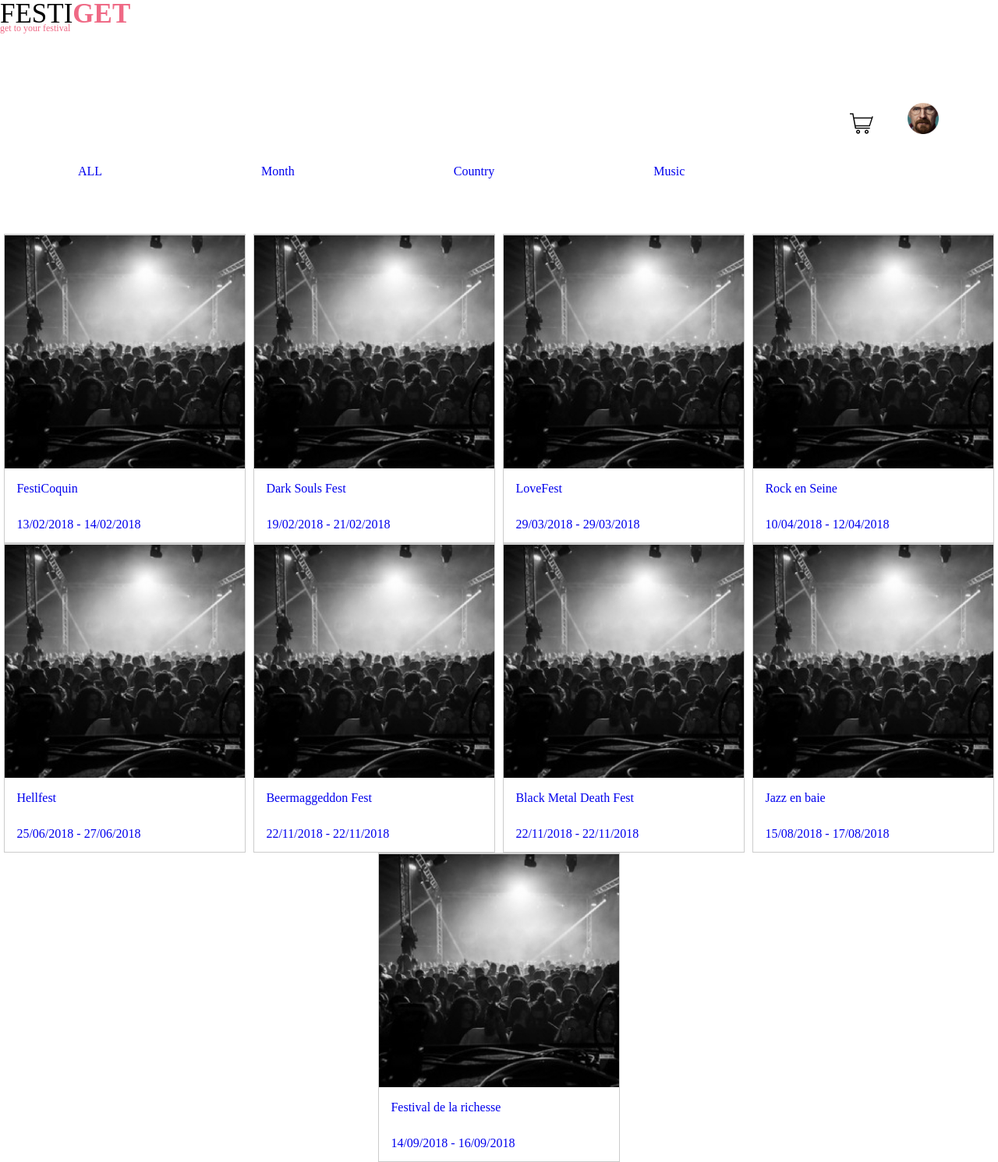
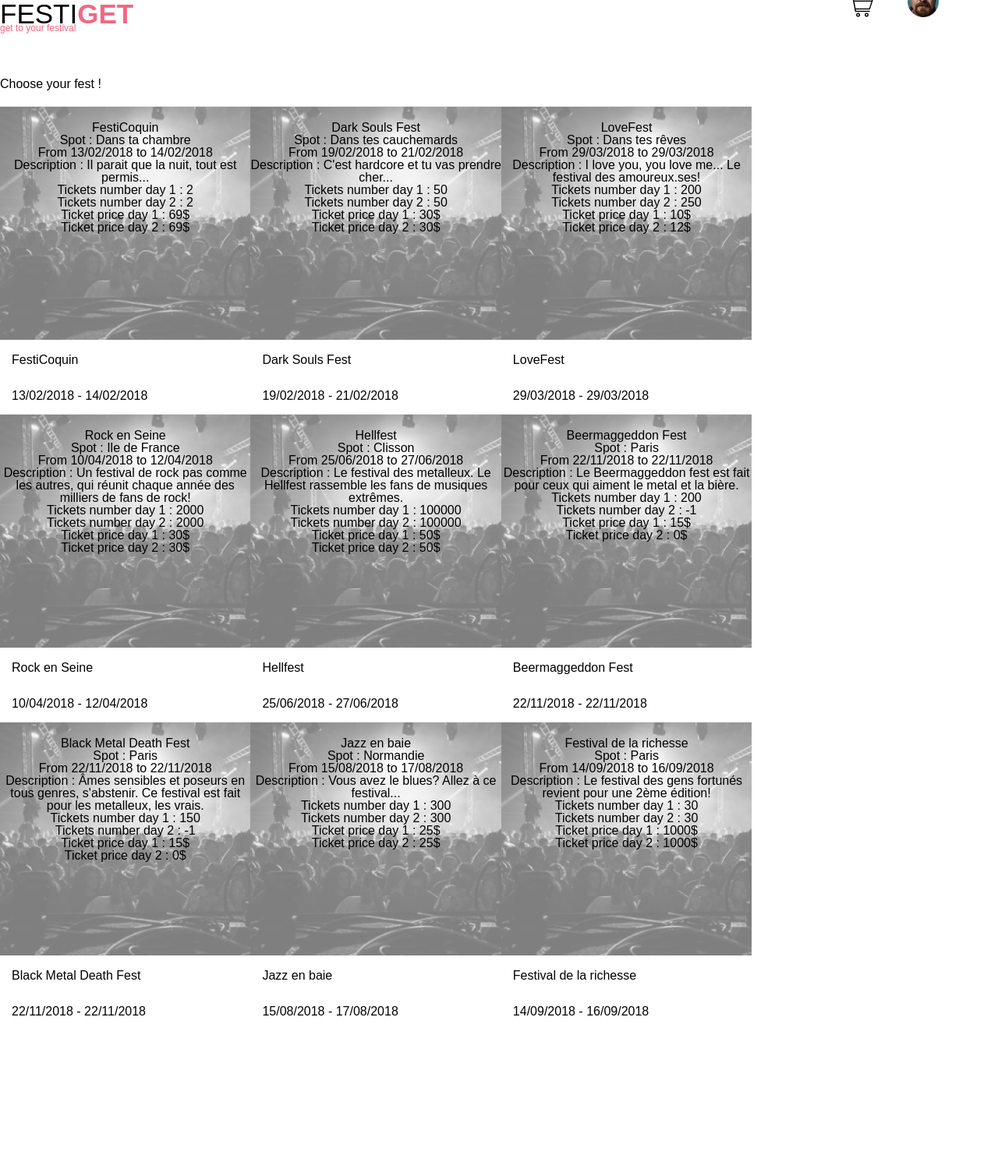
Before and after one commit to Paulehair/FestiGet, a PHP site: page /home.php in a window 1280 px wide. Shown: the whole page at 78% size. After the commit the page ends 1303 px from the top, so only its background shows below. Run offline with PHP 8.4, Linux system fonts and the light colour scheme; a user stored in the database is signed in; data comes from the database, SQL or seed files in the repository; both versions use the stored data as it was after the commit.

Commit message:
blablabla

```diff
--- a/assets/css/home.css
+++ b/assets/css/home.css
@@ -68,22 +68,30 @@ margin-right: 30px
   margin-top: 150px;
 
   }
+
 .menuList {
   display: block;
 
 }
+
 .menuListItem{
   display: inline-block;
   margin: 100px;
   text-decoration: none;
+  position: relative;
+
 
 }
 .festivalGallery{
 display: flex;
 flex-wrap: wrap;
-margin-top: 200px;
+margin-top: 20px;
 width: 100%;
 
+}
+
+.titleFest {
+    text-decoration-color: #EF6985;
 }
 
 .Gallery {
@@ -93,17 +101,36 @@ width: 100%;
    width: 24%;
    /* height: 308px; */
 }
+
 .Gallery:hover {
     border: 1px solid #777;
 }
-.GalleryContent {
+
+.galleryContent {
 
     width: 100%;
     height: 300px;
+    opacity: 0.5;
 
 }
 
 .desc {
     padding: 15px;
     text-align:
-} */
+}
+
+.articlesHome {
+    position: relative;
+    display: block;
+}
+.articles {
+    position: absolute;
+    top: 20px;
+    left: 0;
+    text-align: center;
+
+}
+
+a {
+    color: black;
+}
--- a/home.php
+++ b/home.php
@@ -11,7 +11,14 @@ SELECT
   `name`,
   `place`,
   `start`,
-  `end`
+  `end`,
+  `description`,
+  `ticket_count_d1`,
+  `ticket_count_d2`,
+  `ticket_count_d3`,
+  `ticket_price_d1`,
+  `ticket_price_d2`,
+  `ticket_price_d3`
 FROM
   `fest`");
 $data_fetcher->execute();
@@ -29,9 +36,10 @@ if (!isset($_SESSION['id'])) {
         <meta charset="utf-8">
             <meta name="viewport" content="width=device-width, initial-scale=1.0">
             <meta http-equiv="X-UA-Compatible" content="ie=edge">
+            <link rel="stylesheet" href="assets/css/reset.css">
             <link rel="stylesheet" href="assets/css/home.css">
             <link rel="stylesheet" href="assets/css/flexboxgrid.min.css">
-            <link rel="stylesheet" href="assets/css/reset.css">
+
         <style>
             input[type="text"] {
                 position: absolute;
@@ -51,28 +59,30 @@ if (!isset($_SESSION['id'])) {
                             <li class="headerRightListItem"><img class="Cadi"src="img/Cadi.png" alt="pp" title="pp"></li>
                             <li class="headerRightListItem"><a href="profile.php?id=<?= $_SESSION['id'] ?>"><img class="PP" src="img/PP.png" alt=""></a></li>
                         </ul>
-                    <div class="menu">
-                        <ul class="menuList">
-                            <li class="menuListItem"><a href="#"> <span class="Itemcolor">ALL</span> </a> </li>
-                            <li class="menuListItem"><a href="#"> <span class="Itemcolor">Month</span></a></li>
-                            <li class="menuListItem"><a href="#"> <span class="Itemcolor">Country</span> </a></li>
-                            <li class="menuListItem"><a href="#"> <span class="Itemcolor">Music</span> </a></li>
-                        </ul>
-                    </div>
                 </div>
             </section>
+            <h1 class="titreFest">Choose your fest !</h1>
             <section class="festivalGallery">
             <?php
 
             // FILL ARTICLE TEMPLATES WITH DATA INFORMATIONS AND PRINT IT
             $i = 0;
             while (isset($data[$i])) {
-                echo "<a class='Gallery' href='product.php?id=" . $data[$i]["id"] . "'>";
-                echo "<img class='GalleryContent' src='img/Festival1.jpg'>";
+                echo "<a class='articlesHome' href='product.php?id=" . $data[$i]["id"] . "'> " ;
+                echo "<img class='galleryContent' src='img/Festival1.jpg'>";
                 echo "<div class='desc'>" . $data[$i]["name"] . "</div>";
                 echo "<div class='desc'>" . $data[$i]["start"] . " - " . $data[$i]["end"] . "</div>";
+                echo "<div class='articles'>
+                <p> " . $data[$i]['name'] . "  </p>
+                <p>Spot : " . $data[$i]['place'] . " </p>
+                <p>From " . $data[$i]['start'] . " to " . $data[$i]['end'] . " </p>
+                <p>Description : " .  $data[$i]['description'] . " </p>
+                <p>Tickets number day 1 : " . $data[$i]['ticket_count_d1'] . " </p>
+                <p>Tickets number day 2 : " . $data[$i]['ticket_count_d2'] . " </p>
+                <p>Ticket price day 1 : " . $data[$i]['ticket_price_d1'] ."$".  "</p>
+                <p>Ticket price day 2 : " . $data[$i]['ticket_price_d2']  ."$". "</p>
+                </div>"  ;
                 echo "</a>";
-                echo "</div>";
                 $i++;
             }
             ?>
```
Also changed, not shown: database.sql (indentation only).
